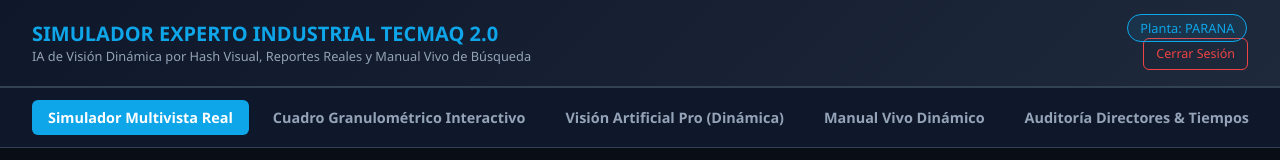
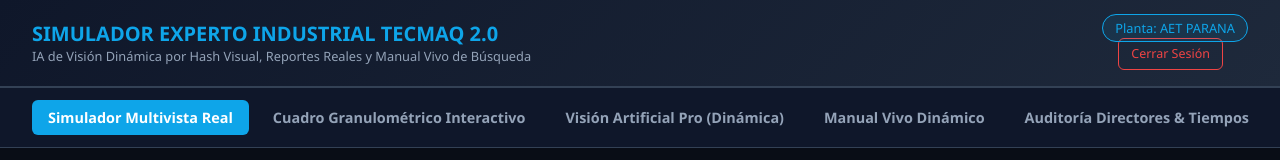
Before and after one commit to LucasPred/Buenas-Practicas-de-Limpieza-de-Zarandas, a plain HTML site: page index.html in a window 1280 px wide. Both pictures are taken after a click on the button "Ingresar al Sistema". Shown: the top 160 px of the page. Drawn offline with Linux system fonts and the light colour scheme.

Commit message:
Update login details and plant information

```diff
--- a/index.html
+++ b/index.html
@@ -471,22 +471,20 @@
     <!-- PANTALLA DE ACCESO -->
     <div id="login-screen">
         <div class="login-card">
-            <h2>Tecmaq Ingeniería 2.0</h2>
+            <h2>AET PARANA</h2>
             <p style="text-align: center; font-size: 0.82rem; color: var(--text-muted); margin-bottom: 1.5rem;">Plataforma Certificada de Áridos con IA Dinámica</p>
             <div class="form-group">
                 <label>Usuario Operativo / Supervisor</label>
-                <input type="text" id="username" value="director.operaciones">
+                <input type="text" id="username" value="AET PARANA">
             </div>
             <div class="form-group">
                 <label>Clave de Autorización</label>
-                <input type="password" id="password" value="tecmaq2.0">
+                <input type="password" id="password" value="AET PARANA">
             </div>
             <div class="form-group">
                 <label>Planta / Sector</label>
                 <select id="plant-select">
-                    <option value="parana">Planta Paraná - Arenas Vaca Muerta</option>
-                    <option value="ibiza">Planta Ibiza - Promoción Áridos</option>
-                    <option value="cordoba">Planta Córdoba - Gravas Especiales</option>
+                    <option value="AET PARANA" selected>AET PARANA - Planta Central y Vaca Muerta</option>
                 </select>
             </div>
             <button class="btn" onclick="handleLogin()">Ingresar al Sistema</button>
@@ -501,7 +499,7 @@
                 <p>IA de Visión Dinámica por Hash Visual, Reportes Reales y Manual Vivo de Búsqueda</p>
             </div>
             <div class="user-status">
-                <span class="badge" id="active-plant-badge">Planta: Paraná</span>
+                <span class="badge" id="active-plant-badge">Planta: AET PARANA</span>
                 <button class="tool-btn" onclick="handleLogout()" style="border-color: var(--danger); color: var(--danger); background: transparent; margin-left: 1rem;">Cerrar Sesión</button>
             </div>
         </header>
@@ -742,7 +740,7 @@
         ];
 
         let auditLog = [
-            { time: '2026-07-29 11:00', user: 'director.operaciones (Paraná)', module: 'Visión Artificial Pro', action: 'Inicio de plataforma v2.0 con IA Dinámica', status: 'Normal' }
+            { time: '2026-07-29 11:00', user: 'AET PARANA', module: 'Visión Artificial Pro', action: 'Inicio de plataforma v2.0 con IA Dinámica', status: 'Normal' }
         ];
 
         let granulometryData = [
@@ -756,20 +754,18 @@
         ];
 
         function handleLogin() {
-            const user = document.getElementById('username').value;
-            const pass = document.getElementById('password').value;
-            const plant = document.getElementById('plant-select').value;
-            if(user && pass) {
+            // Forzar configuración fija de AET PARANA
+            document.getElementById('username').value = "AET PARANA";
+            document.getElementById('password').value = "AET PARANA";
+            document.getElementById('plant-select').value = "AET PARANA";
+
             document.getElementById('login-screen').style.display = 'none';
             document.getElementById('app-container').style.display = 'flex';
-                document.getElementById('active-plant-badge').innerText = 'Planta: ' + plant.toUpperCase();
+            document.getElementById('active-plant-badge').innerText = 'Planta: AET PARANA';
             initCanvas();
             renderGranulometryTable();
             filterManualProblems();
             renderAuditTable();
-            } else {
-                alert('Ingrese credenciales válidas.');
-            }
         }
 
         function handleLogout() {
@@ -1113,7 +1109,7 @@
         }
 
         function exportReport(format) {
-            let plantName = document.getElementById('plant-select').value.toUpperCase();
+            let plantName = "AET PARANA";
             if(format === 'pdf') {
                 const printWindow = window.open('', '_blank');
                 printWindow.document.write('<html><head><title>Informe Técnico - Tecmaq 2.0</title></style></head><body style="font-family:sans-serif; padding:2rem;">');
@@ -1152,7 +1148,6 @@
                     document.getElementById('uploaded-preview').src = e.target.result;
                     document.getElementById('ai-workspace').style.display = 'block';
 
-                    // Análisis dinámico único basado en el nombre y características de la imagen subida
                     let fileName = file.name.toLowerCase();
                     let fileSize = file.size;
 
@@ -1223,7 +1218,7 @@
             let timeStr = now.getFullYear() + '-' + String(now.getMonth()+1).padStart(2,'0') + '-' + String(now.getDate()).padStart(2,'0') + ' ' + String(now.getHours()).padStart(2,'0') + ':' + String(now.getMinutes()).padStart(2,'0');
             auditLog.unshift({
                 time: timeStr,
-                user: document.getElementById('username').value + ' (' + document.getElementById('plant-select').value + ')',
+                user: 'AET PARANA',
                 module: moduleName,
                 action: actionDesc,
                 status: 'Registrado OK'
```
Lines whose indentation alone changed are shown as unchanged.
